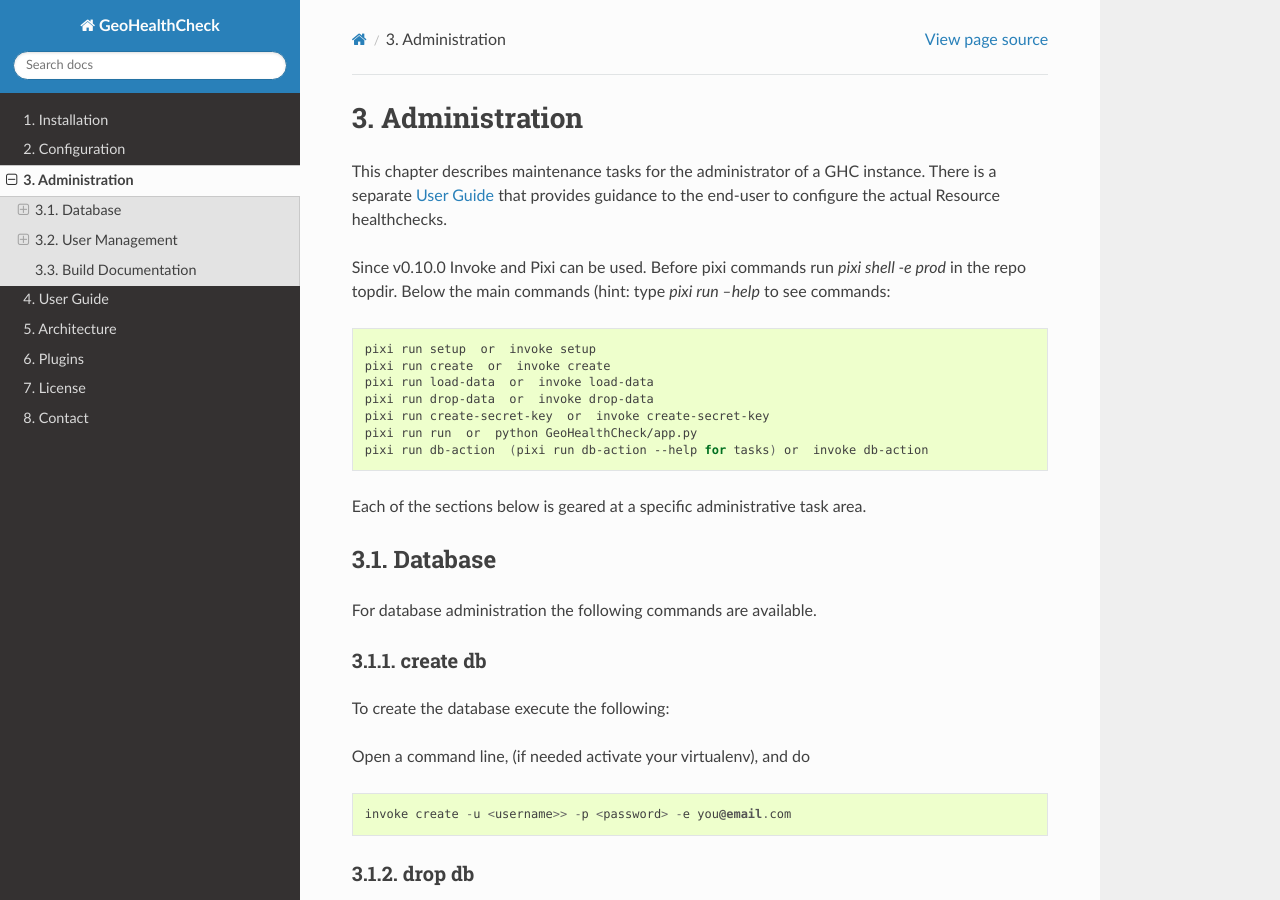
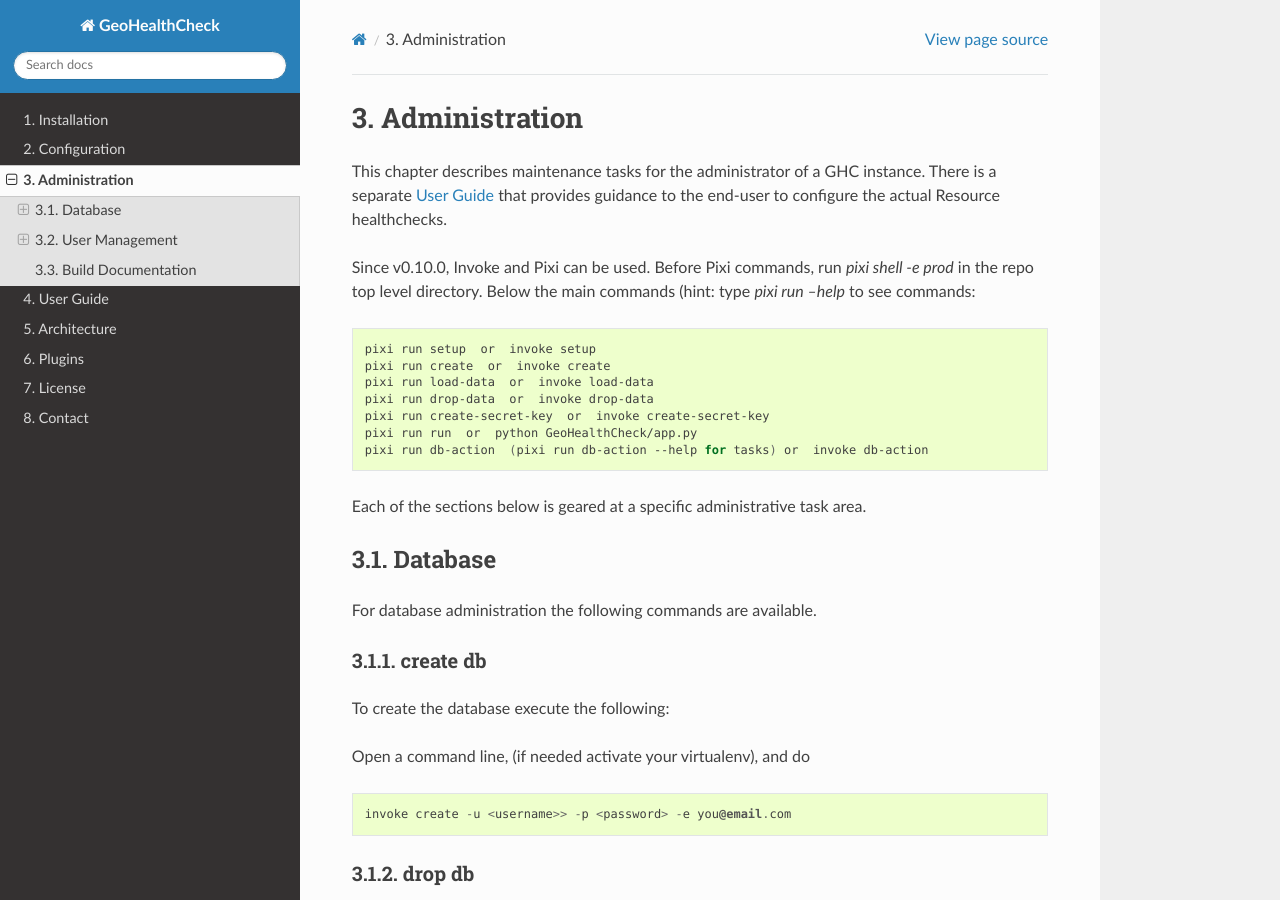
Before and after one commit to geopython/GeoHealthCheck, a Sphinx documentation site: the page built from docs/admin.rst, in a window 1280 px wide and 900 px high. Built offline with Sphinx 7.4.7 and the Read the Docs theme 3.1.0, drawn with Linux system fonts in a browser that asks for light colours.

Commit message:
Update admin.rst

```diff
--- a/docs/admin.rst
+++ b/docs/admin.rst
@@ -7,7 +7,7 @@
 There is a separate :ref:`userguide` that provides guidance to the end-user to
 configure the actual Resource healthchecks.
 
-Since v0.10.0 Invoke and Pixi can be used. Before pixi commands run `pixi shell -e prod` in the repo topdir.
+Since v0.10.0, Invoke and Pixi can be used. Before Pixi commands, run `pixi shell -e prod` in the repo top level directory.
 Below the main commands (hint: type `pixi run --help` to see commands:
 
 .. code-block:: bash
```
